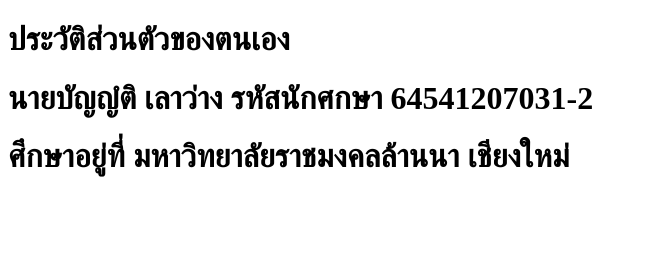
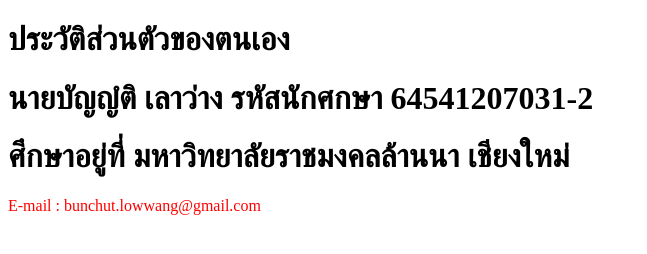
Before and after one commit to bunchutaq/64541207031-2, a plain HTML site: page index.html in a window 1280 px wide. Shown: the whole page, without its empty margins (0-647 px from the left). Drawn offline with Linux system fonts and the light colour scheme.

Commit message:
add email

```diff
--- a/index.html
+++ b/index.html
@@ -4,10 +4,16 @@
     <meta charset="UTF-8">
     <meta name="viewport" content="width=device-width, initial-scale=1.0">
     <title>Document</title>
+    <style>
+        p{
+            color: red;
+        }
+    </style>
 </head>
 <body>
     <h1>ประวัติส่วนตัวของตนเอง</h1>
     <h1>นายบัญญํติ เลาว่าง รหัสนักศกษา 64541207031-2 </h1>
     <h1>ศึกษาอยู่ที่ มหาวิทยาลัยราชมงคลล้านนา เชียงใหม่</h1>
+    <p>E-mail : bunchut.lowwang@gmail.com</p>
 </body>
 </html>
```
